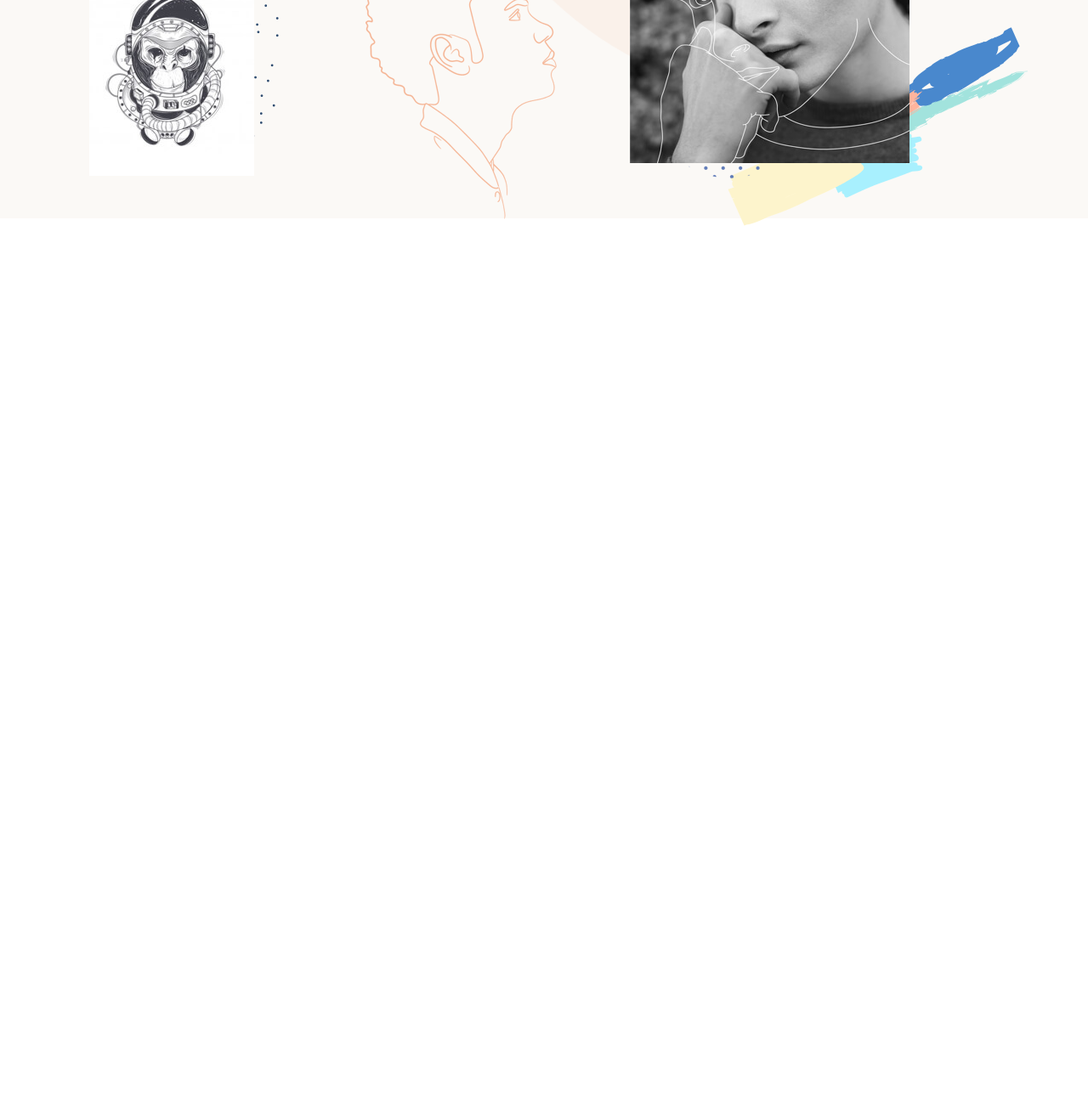
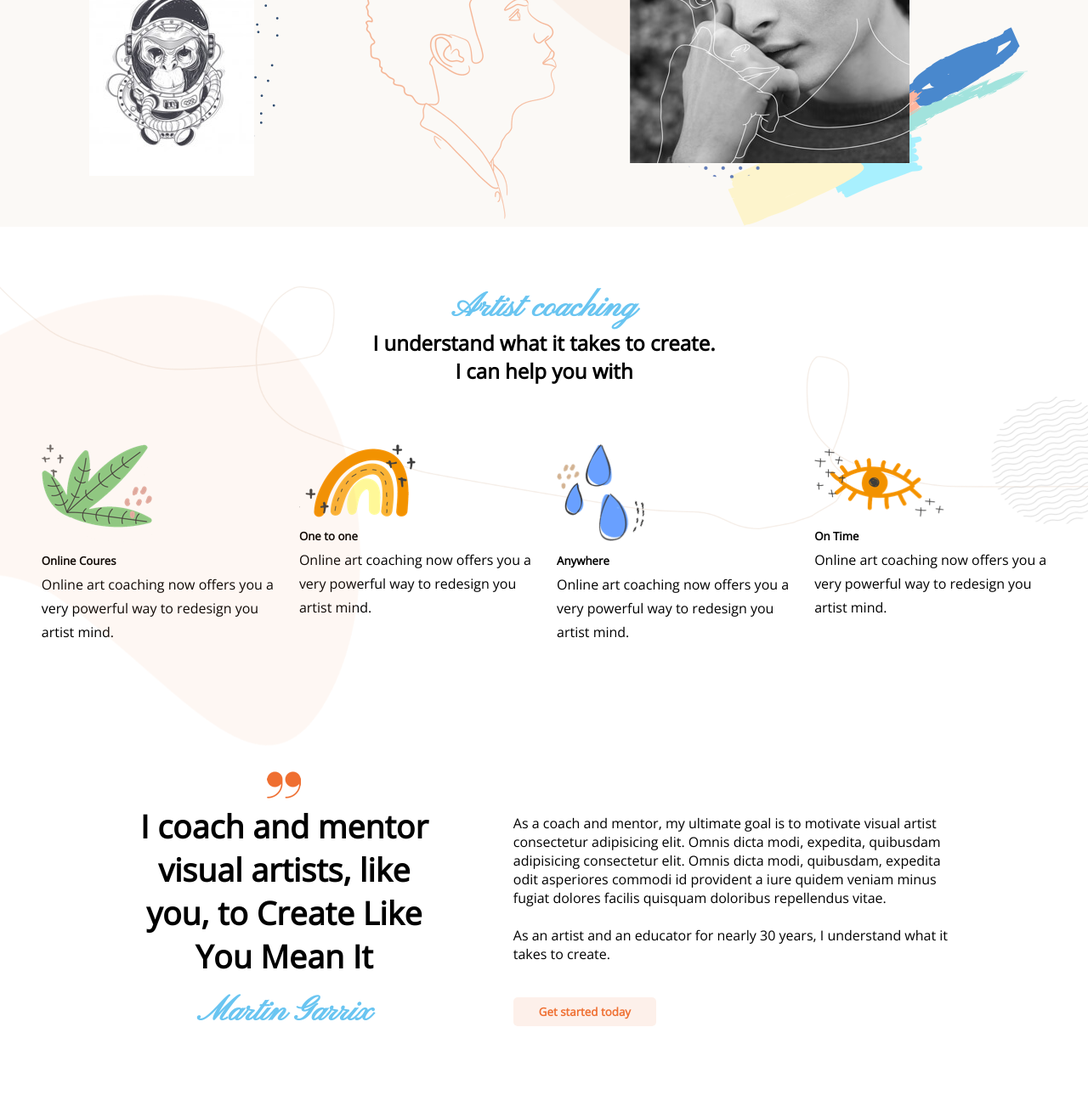
Before and after one commit to Davide-Zingali/proj-html-vuejs, a plain HTML site: page index.html in a window 1280 px wide. Shown: the part 603-1892 px from the top of the page at 85% size. Before the commit the page ends 869 px from the top, so only its background shows below. Drawn offline with nearby package versions, Linux system fonts and the light colour scheme.

Commit message:
terza sezione completata

```diff
--- a/css/style.css
+++ b/css/style.css
@@ -16,10 +16,21 @@
     border: none;
     border-radius: 5px;
 }
+.bottone_panna {
+    background-color: #FDF0EA;
+    padding: 8px 30px;
+    color: #EF6F31;
+    font-weight: bold;
+    border: none;
+    border-radius: 5px;
+}
 .font_artist {
     font-size: 40px;
     font-family: 'Pinyon Script', cursive;
     color: #6AC5F1;
+}
+.xflex {
+    display: flex;
 }
 
 /* proprieta' selettive */
@@ -54,7 +65,7 @@ nav > div:first-child img {
 header {
     position: relative;
     background-color: #FBF9F6;
-    min-height: 730px;
+    min-height: 740px;
 }
 /* immagini sx */
 header > .sx img:first-child {
@@ -137,3 +148,83 @@ header > .dx img:nth-child(5) {
     right: 210px;
     top: 245px;
 }
+
+/* main */
+/* prima sezione */
+.prima_righa {
+    text-align: center;
+    margin: 70px 0;
+}
+section:nth-child(1) {
+    position: relative;
+    background-image: url(../img/maxcoach-shape-14.png);
+    background-size: contain;
+    background-repeat: no-repeat;
+    z-index: 100;
+}
+main .container.xflex {
+    justify-content: center;
+}
+main .container.xflex > div {
+    margin: 0 15px;
+    line-height: 28px;
+}
+.img_prima_section img:nth-child(1) {
+    position: absolute;
+    right: 0;
+    top: 130px;
+}
+.img_prima_section img:nth-child(2) {
+    position: absolute;
+    left: 0;
+    top: 0;
+}
+
+/* seconda sezione */
+section:nth-child(2) {
+    display: flex;
+    justify-content: center;
+    margin: 150px 0;
+}
+section:nth-child(2) > div {
+    margin: 0 50px;
+}
+section:nth-child(2) > div:first-child {
+    text-align: center;
+    font-size: 25px;
+}
+section:nth-child(2) > div:last-child {
+    margin-top: 50px;
+}
+section:nth-child(2) > div:last-child button {
+    margin-top: 40px;
+}
+section:nth-child(2) .font_artist {
+    margin-top: 15px;
+}
+
+/* terza sezione */
+section:nth-child(3) {
+    position: relative;
+    text-align: center;
+    height: 640px;
+}
+section:nth-child(3) > img:nth-child(1) {
+    position: absolute;
+    top: 0;
+    left: 310px;
+    z-index: 100;
+}
+section:nth-child(3) > img:nth-child(2) {
+    position: absolute;
+    left: 50%;
+    transform: translateX(-50%);
+    padding: 30px 0;
+    z-index: 500;
+}
+section:nth-child(3) > img:nth-child(3) {
+    position: absolute;
+    bottom: 20px;
+    right: 220px;
+    z-index: 100;
+}
--- a/index.html
+++ b/index.html
@@ -74,25 +74,106 @@
             <!-- prima sezione -->
             <section>
 
+                <div class="prima_righa">
+                    <h2 class="font_artist">
+                        Artist coaching
+                    </h2>
+                    <h2>
+                        I understand what it takes to create.
+                        <br>
+                        I can help you with
+                    </h2>
+                </div> <!--1 row-->
+                <!-- contenitore colonne -->
+                <div class="container xflex">
+
                     <div>
-
-                </div> <!--1 row-->
-                <div>
-
+                        <img src="img/artist-box-image-01.png" alt="">
+                        <h5>
+                            Online Coures
+                        </h5>
+                        <p>
+                            Online art coaching now offers you a <br>
+                            very powerful way to redesign you <br>
+                            artist mind.
+                        </p>
                     </div> <!--2 row-->
                     <div>
-
+                        <img src="img/artist-box-image-02.png" alt="">
+                        <h5>
+                            One to one
+                        </h5>
+                        <p>
+                            Online art coaching now offers you a <br>
+                            very powerful way to redesign you <br>
+                            artist mind.
+                        </p>
                     </div> <!--3 row-->
                     <div>
-
+                        <img src="img/artist-box-image-03.png" alt="">
+                        <h5>
+                            Anywhere
+                        </h5>
+                        <p>
+                            Online art coaching now offers you a <br>
+                            very powerful way to redesign you <br>
+                            artist mind.
+                        </p>
                     </div> <!--4 row-->
                     <div>
+                        <img src="img/artist-box-image-04.png" alt="">
+                        <h5>
+                            On Time
+                        </h5>
+                        <p>
+                            Online art coaching now offers you a <br>
+                            very powerful way to redesign you <br>
+                            artist mind.
+                        </p>
+                    </div> <!--5 row-->
 
-                </div> <!--5 row-->
+                </div>
+                <!-- contenitore di immagini -->
+                <div class="img_prima_section">
+                    <img src="img/meta'-maxcoach-shape-13-150x150.png" alt="">
+                    <img src="img/meta'-artist-shape-01-600x577.png" alt="">
+                </div>
 
             </section>
 
             <!-- seconda sezione -->
+            <section>
+
+                <div>
+                    <img src="img/artist-quote-icon.png" alt="">
+                    <h1>
+                        I coach and mentor <br>
+                        visual artists, like <br>
+                        you, to Create Like <br>
+                        You Mean It
+                    </h1>
+                    <h2 class="font_artist">
+                        Martin Garrix
+                    </h2>
+                </div> <!--1 col-->
+                <div>
+                    <p>
+                        As a coach and mentor, my ultimate goal is to motivate visual artist <br> consectetur adipisicing elit. Omnis dicta modi, expedita, quibusdam <br> adipisicing consectetur elit. Omnis dicta modi, quibusdam, expedita <br> odit asperiores commodi id provident a iure quidem veniam minus <br> fugiat dolores facilis quisquam doloribus repellendus vitae. <br> <br>
+                        As an artist and an educator for nearly 30 years, I understand what it <br> takes to create.
+                    </p>
+                    <button class="bottone_panna">Get started today</button>
+                </div> <!--2 col-->
+
+            </section>
+
+            <!-- terza sezione -->
+            <section>
+                <img src="img/maxcoach-shape-05.png" alt="">
+                <img src="img/artist-video-poster.jpg" alt="">
+                <img src="img/maxcoach-shape-12.png" alt="">
+            </section>
+
+            <!-- quarta sezione -->
             <section>
 
                 <div>
@@ -110,7 +191,7 @@
 
             </section>
 
-            <!-- terza sezione -->
+            <!-- quinta sezione -->
             <section>
 
                 <div>
@@ -137,7 +218,7 @@
 
             </section>
 
-            <!-- quarta sezione -->
+            <!-- sesta sezione -->
             <section>
 
                 <div>
```
Also changed, not shown: img/meta'-artist-shape-01-600x577.png (added), img/meta'-maxcoach-shape-13-150x150.png (added). Lines whose indentation alone changed are shown as unchanged.
